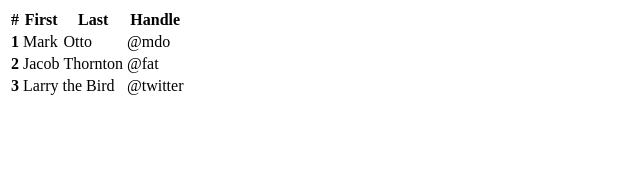
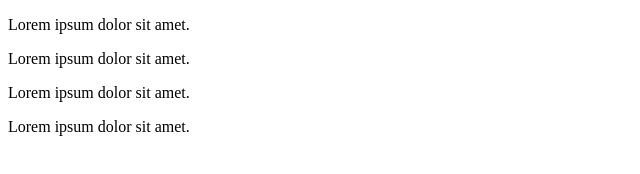
Before and after one commit to patelumang98242/localrepo, a plain HTML site: page index.html in a window 1280 px wide. Shown: the whole page, without its empty margins (0-640 px from the left). Drawn offline with nearby package versions, Linux system fonts and the light colour scheme.

Commit message:
this is leatest update in branch 1

```diff
--- a/index.html
+++ b/index.html
@@ -4,39 +4,11 @@
     <meta charset="UTF-8">
     <meta name="viewport" content="width=device-width, initial-scale=1.0">
     <title>Document</title>
-    <script src="https://cdn.jsdelivr.net/npm/@popperjs/core@2.11.8/dist/umd/popper.min.js" integrity="sha384-I7E8VVD/ismYTF4hNIPjVp/Zjvgyol6VFvRkX/vR+Vc4jQkC+hVqc2pM8ODewa9r" crossorigin="anonymous"></script>
-<script src="https://cdn.jsdelivr.net/npm/bootstrap@5.3.3/dist/js/bootstrap.min.js" integrity="sha384-0pUGZvbkm6XF6gxjEnlmuGrJXVbNuzT9qBBavbLwCsOGabYfZo0T0to5eqruptLy" crossorigin="anonymous"></script>
-</head>
+   </head>
 <body>
-    <table class="table">
-        <thead>
-          <tr>
-            <th scope="col">#</th>
-            <th scope="col">First</th>
-            <th scope="col">Last</th>
-            <th scope="col">Handle</th>
-          </tr>
-        </thead>
-        <tbody>
-          <tr>
-            <th scope="row">1</th>
-            <td>Mark</td>
-            <td>Otto</td>
-            <td>@mdo</td>
-          </tr>
-          <tr>
-            <th scope="row">2</th>
-            <td>Jacob</td>
-            <td>Thornton</td>
-            <td>@fat</td>
-          </tr>
-          <tr>
-            <th scope="row">3</th>
-            <td colspan="2">Larry the Bird</td>
-            <td>@twitter</td>
-          </tr>
-        </tbody>
-      </table>
-
+    <p>Lorem ipsum dolor sit amet.</p>
+    <p>Lorem ipsum dolor sit amet.</p>
+    <p>Lorem ipsum dolor sit amet.</p>
+    <p>Lorem ipsum dolor sit amet.</p>
 </body>
 </html>
```
